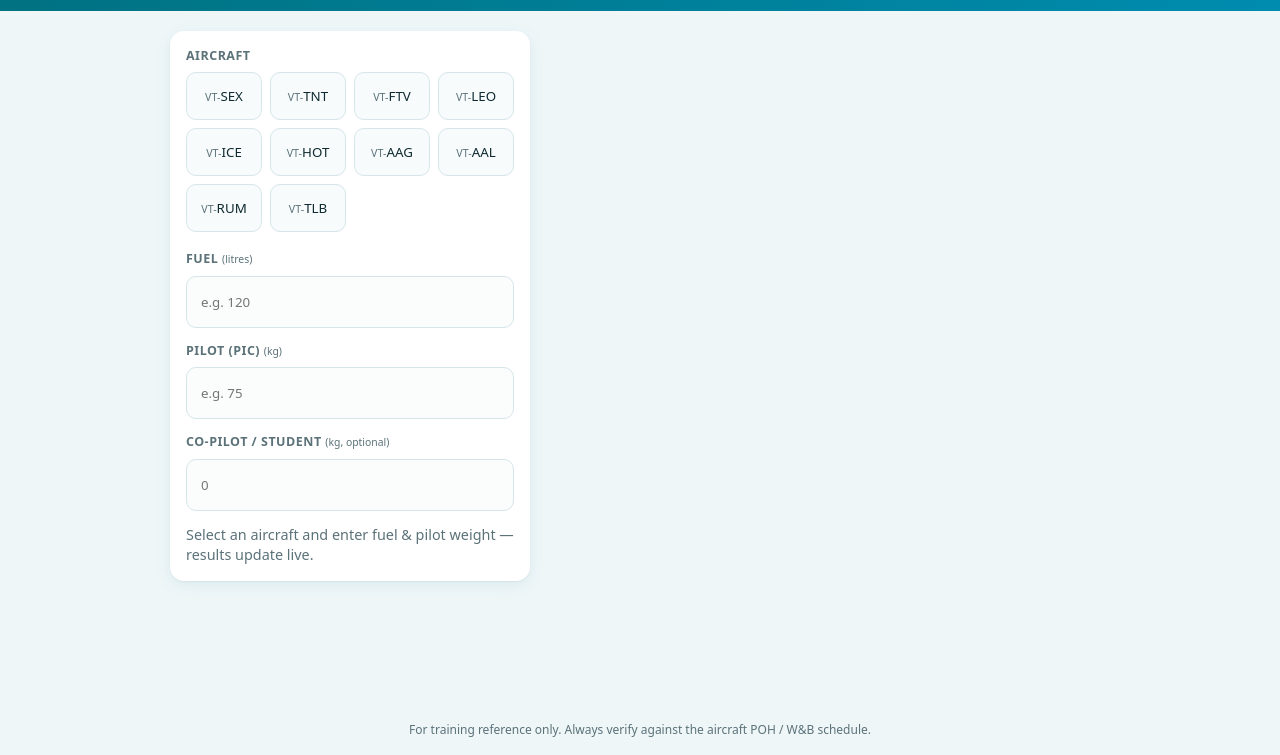
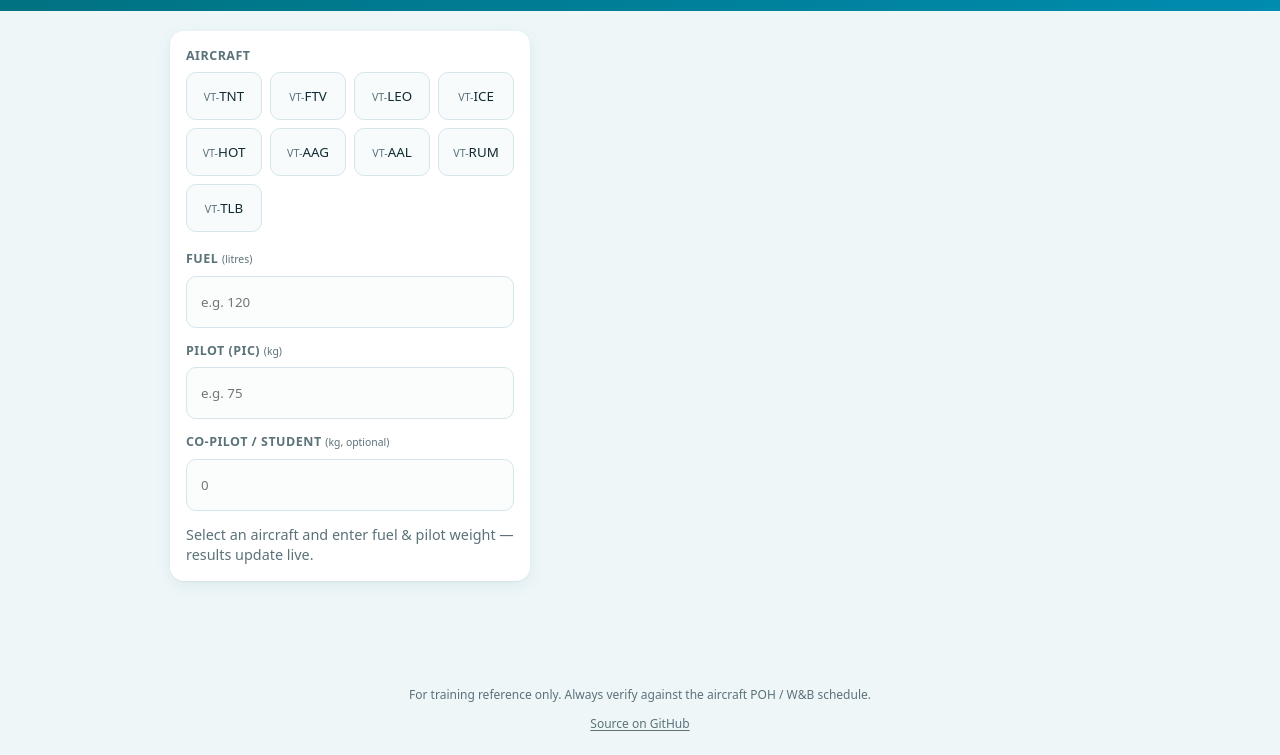
Before and after one commit to frunkad/carver-wb, a plain HTML site: page public/index.html in a window 1280 px wide. Shown: the part 45-800 px from the top of the page. Drawn offline with Linux system fonts and the light colour scheme.

Commit message:
Remove VT-SEX; add GitHub footer link; deploy via Cloudflare Pages

```diff
--- a/public/calc.js
+++ b/public/calc.js
@@ -42,7 +42,6 @@
 
   // Fleet. bem = basic empty weight (kg), arm = BEM CG arm (in), taxi = start/taxi fuel (kg).
   var AIRCRAFT = [
-    { reg: 'SEX', bem: 763.16, arm: 42.21, taxi: 3.8, type: 'c172' },
     { reg: 'TNT', bem: 760.81, arm: 40.02, taxi: 3.8, type: 'c172' },
     { reg: 'FTV', bem: 765.00, arm: 39.49, taxi: 3.8, type: 'c172' },
     { reg: 'LEO', bem: 764.00, arm: 40.18, taxi: 3.8, type: 'c172' },
--- a/public/index.html
+++ b/public/index.html
@@ -74,7 +74,10 @@
     </section>
   </main>
 
-  <footer>For training reference only. Always verify against the aircraft POH / W&amp;B schedule.</footer>
+  <footer>
+    <p>For training reference only. Always verify against the aircraft POH / W&amp;B schedule.</p>
+    <p><a href="https://github.com/frunkad/carver-wb" target="_blank" rel="noopener">Source on GitHub</a></p>
+  </footer>
 
   <script src="calc.js"></script>
   <script src="app.js"></script>
--- a/public/style.css
+++ b/public/style.css
@@ -145,3 +145,7 @@ footer { margin-top: auto; text-align: center; font-size: .75rem; color: var(--m
   .tablewrap { margin: 0; padding: 0; overflow: visible; }
 }
 @media (max-width: 480px) { .kpis dd { font-size: 1rem; } .kpis dt { font-size: .64rem; } }
+footer p + p { margin-top: 6px; }
+footer a { color: var(--muted); text-decoration: underline; text-underline-offset: 2px; display: inline-block; padding: 6px 8px; }
+footer a:hover { color: var(--brand); }
+@media print { footer { display: none; } }
```
Also changed, not shown: test/compare.js (+2 -2 lines), 2 other files.
